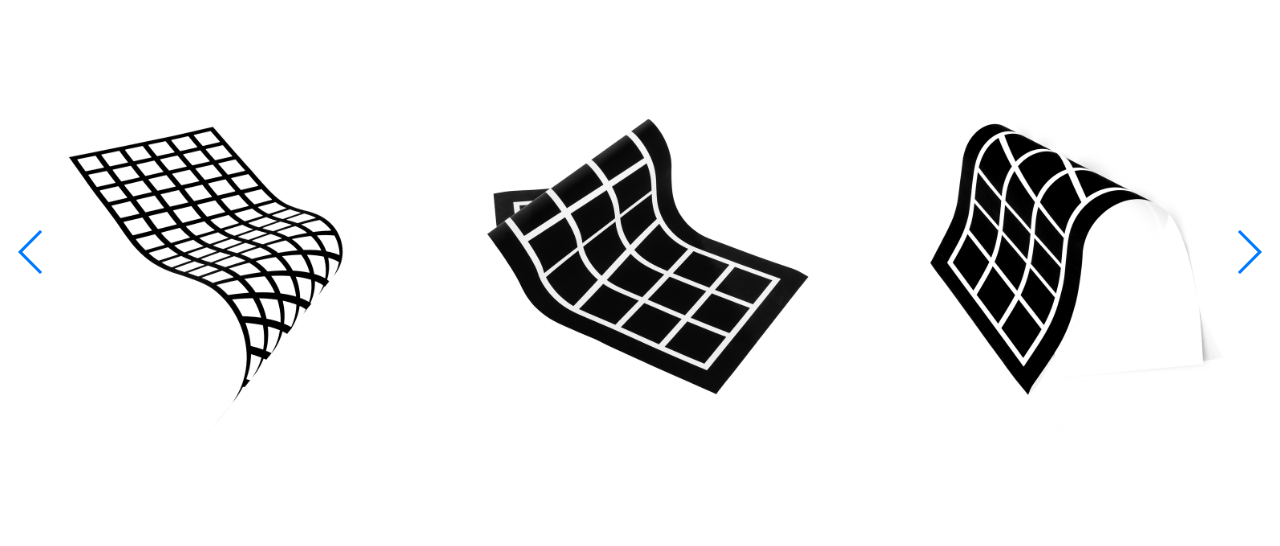
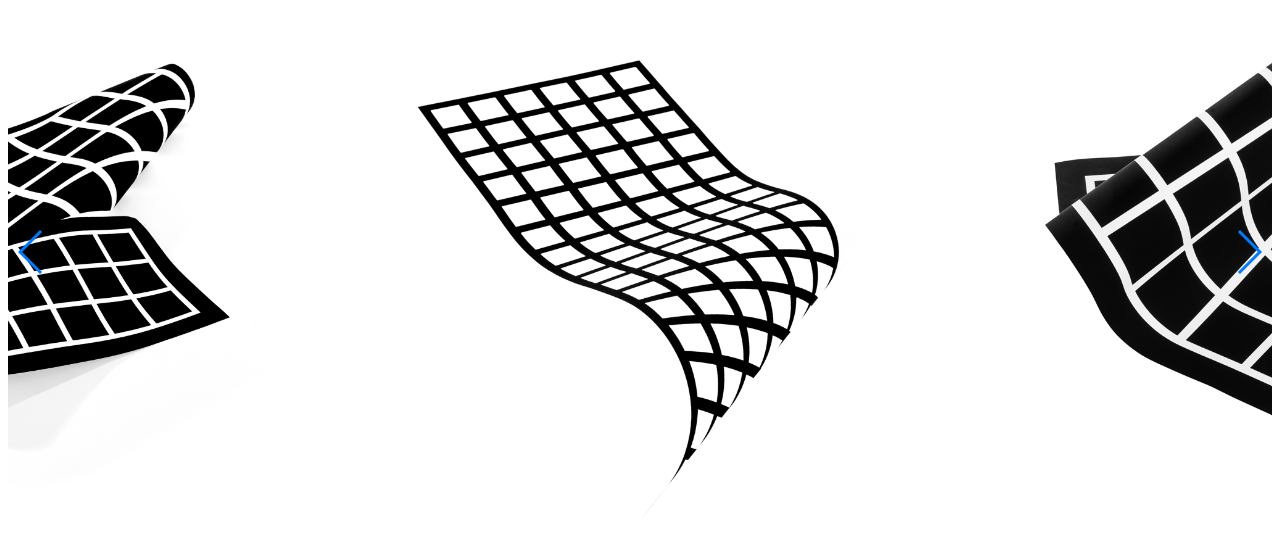
Before and after one commit to tyreer/swiper-test, a website: page index.html in a window 1280 px wide. Shown: the part 156-702 px from the top of the page. Drawn offline with nearby package versions, Linux system fonts and the light colour scheme.

Commit message:
Added desired carousel display

```diff
--- a/index.html
+++ b/index.html
@@ -27,7 +27,7 @@
          // Optional parameters
          direction: 'horizontal',
          loop: true,
-         slidesPerView: 3,
+         slidesPerView: 2,
          paginationClickable: true,
          spaceBetween: 30,
 
--- a/styles.css
+++ b/styles.css
@@ -12,6 +12,7 @@ html, body {
   display: flex;
   flex-direction: column;
   justify-content: center;
+  left: 25%;
 }
 
 .swiper-slide img {
```
